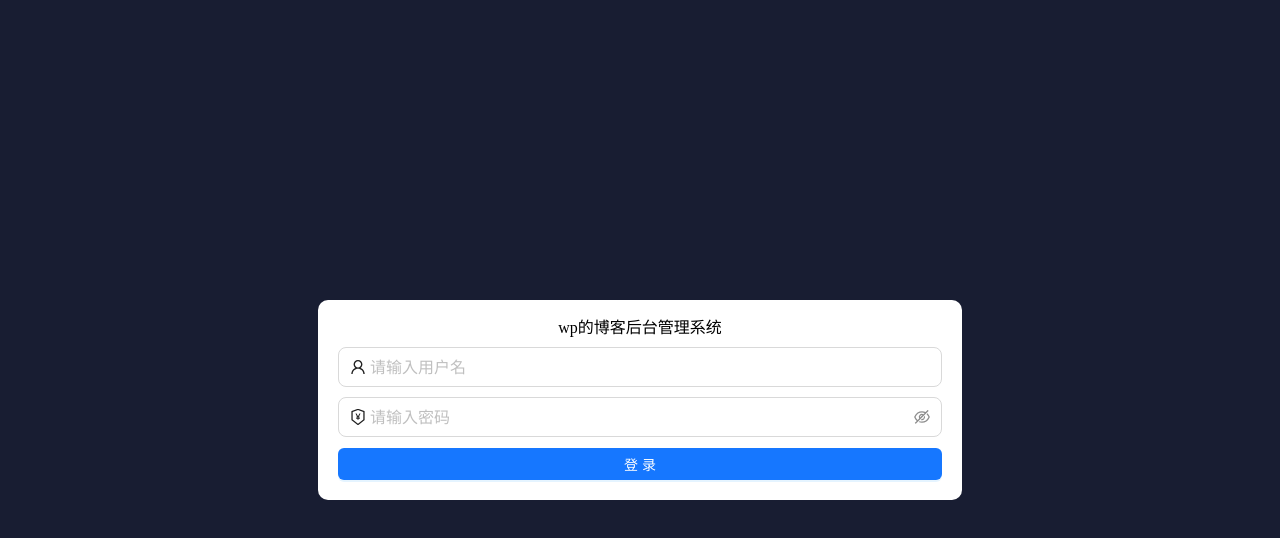
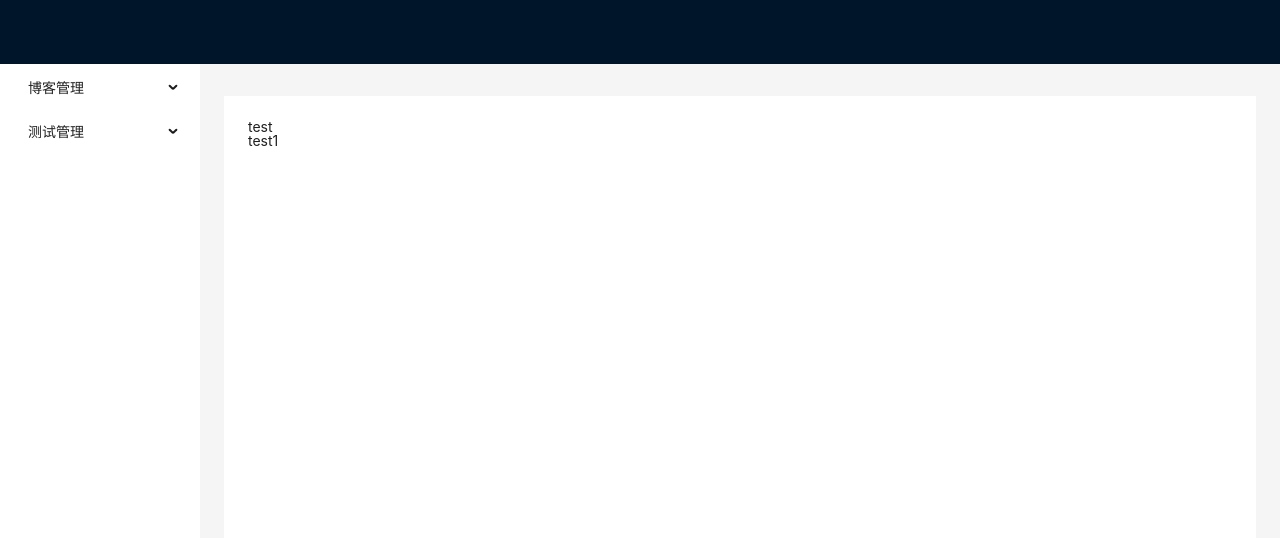
Before and after one commit to wpgodforever/wp-blog-admin-react, a React (Vite) app: page /#/test in a window 1280 px wide. Before the commit this address led to /#/login. Shown: the top 538 px of the page. Built offline with nearby package versions, Linux system fonts and the light colour scheme.

Commit message:
[add]hoc练习

```diff
--- a/src/routers/index.tsx
+++ b/src/routers/index.tsx
@@ -36,7 +36,7 @@ const routes = [
                 element: lazyLoading(<Tag />),
             },
             {
-                path: '/blogList1',
+                path: '/test',
                 element: lazyLoading(<Test />),
             },
         ]
--- a/src/views/Test/index.tsx
+++ b/src/views/Test/index.tsx
@@ -1,9 +1,14 @@
+import Test1 from '../test1/index.tsx';
+
 const tag = () => {
     return (
         <div>
             <h1>test</h1>
+           <Test1 test={111}></Test1>
         </div>
     );
 }
 
+
+
 export default tag;
--- /dev/null
+++ b/src/views/test1/index.tsx
@@ -0,0 +1,24 @@
+const test1 = (props) => {
+    console.log(props,'props11')
+    return (
+        <div>
+            <h1>test1</h1>
+        </div>
+    );
+}
+
+// function HOC(WrappedComponent) {
+//     const newProps = { type: 'HOC' }
+//     return function (props) {
+//         return <WrappedComponent {...props} {...newProps} />
+//     }
+// }
+function HOC(WrappedComponent) {
+    const newProps = { type: 'HOC' }
+    return (props) => {
+        console.log(props,'props')
+        return <WrappedComponent {...props} {...newProps} />
+    }
+}
+
+export default HOC(test1);
```
